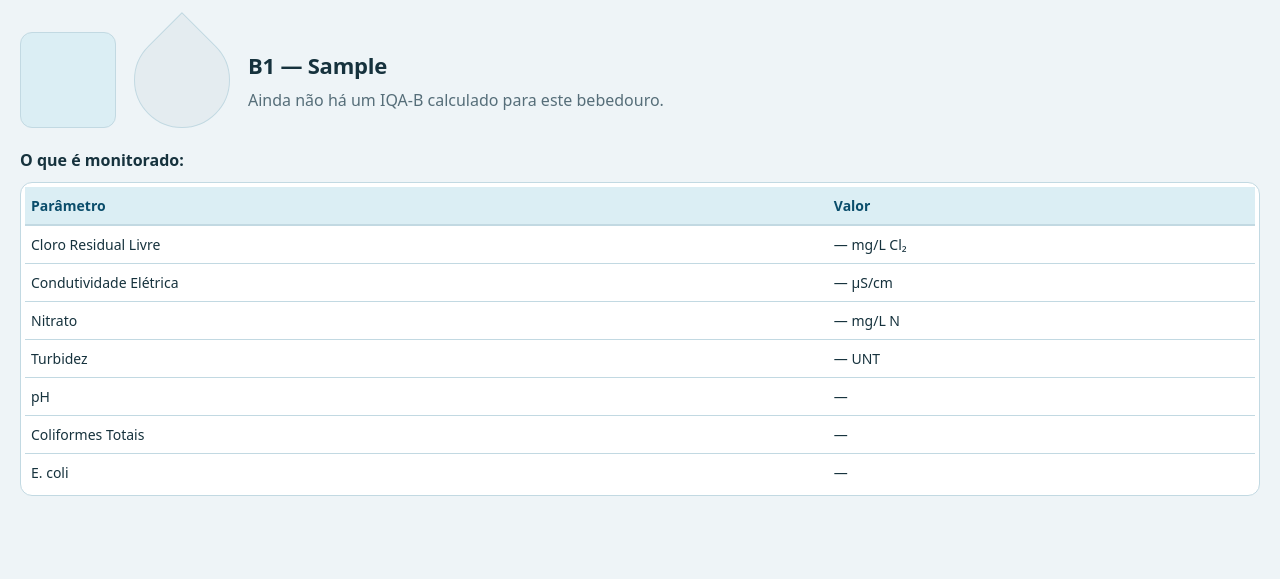
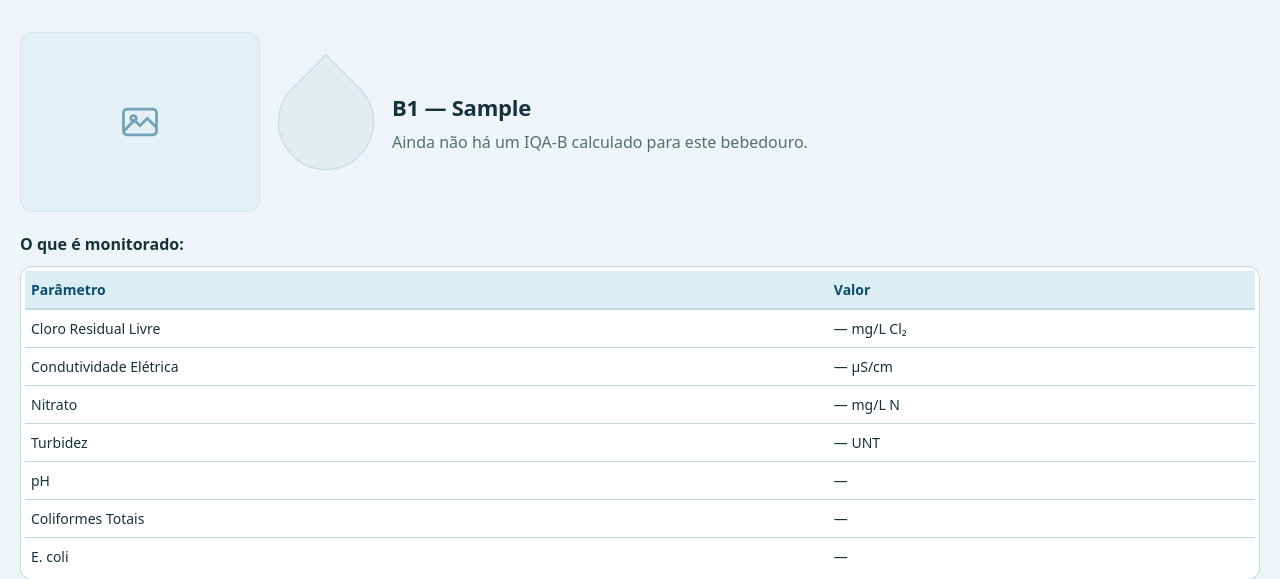
Before and after one commit to Cecilia-eng-05/sistema-ifrn-agua-bebedouros, a Django app: page /bebedouros/1/ in a window 1280 px wide. Shown: the part 86-665 px from the top of the page. Run offline with Django 5.2, Linux system fonts and the light colour scheme; tables that the repository leaves empty hold one stand-in row (values such as "Sample post").

Commit message:
style: espaço da foto do bebedouro maior, no formato paisagem, com ícone de imagem
240x180 (proporção 4:3, próxima de uma foto real) em vez de 96x96 (tamanho
de selinho); ícone simples de 'imagem' dentro da caixa para dar noção do
espaço real antes de existir uma foto de verdade.

Co-Authored-By: Claude Sonnet 5 <noreply@anthropic.com>

```diff
--- a/bebedouros/templates/bebedouros/base.html
+++ b/bebedouros/templates/bebedouros/base.html
@@ -162,8 +162,10 @@
       display: flex; align-items: center; gap: 18px; flex-wrap: wrap; margin-top: 6px;
     }
     .foto-placeholder {
-      width: 96px; height: 96px; border-radius: 12px; flex-shrink: 0;
+      width: 240px; height: 180px; border-radius: 12px; flex-shrink: 0;
       background: var(--clara); border: 1px solid var(--borda);
+      display: flex; align-items: center; justify-content: center;
+      color: var(--profunda-2); opacity: 0.55;
     }
     .cabecalho-info { flex: 1 1 240px; }
     .cabecalho-classificacao { font-size: 24px; font-weight: 700; margin: 4px 0 0; color: var(--tinta); }
--- a/bebedouros/templates/bebedouros/bebedouro_detalhe.html
+++ b/bebedouros/templates/bebedouros/bebedouro_detalhe.html
@@ -2,7 +2,13 @@
 {% block titulo %}{{ bebedouro.codigo }} — Monitoramento da Água — IFRN-CNAT{% endblock %}
 {% block conteudo %}
   <div class="cabecalho-bebedouro">
-    <div class="foto-placeholder" aria-hidden="true"></div>
+    <div class="foto-placeholder" aria-hidden="true">
+      <svg viewBox="0 0 24 24" width="44" height="44" fill="none" stroke="currentColor" stroke-width="1.5">
+        <rect x="3" y="5" width="18" height="14" rx="2"/>
+        <circle cx="8.5" cy="10" r="1.5"/>
+        <path d="M21 15l-5-5-4 4-3-3-6 6"/>
+      </svg>
+    </div>
     <div class="gota-grande-wrap">
       {% if situacao.resultado.iqab_status == "calculado" %}
         <span class="gota gota-lg gota-{{ situacao.resultado.iqab_faixa_slug }}"></span>
```
